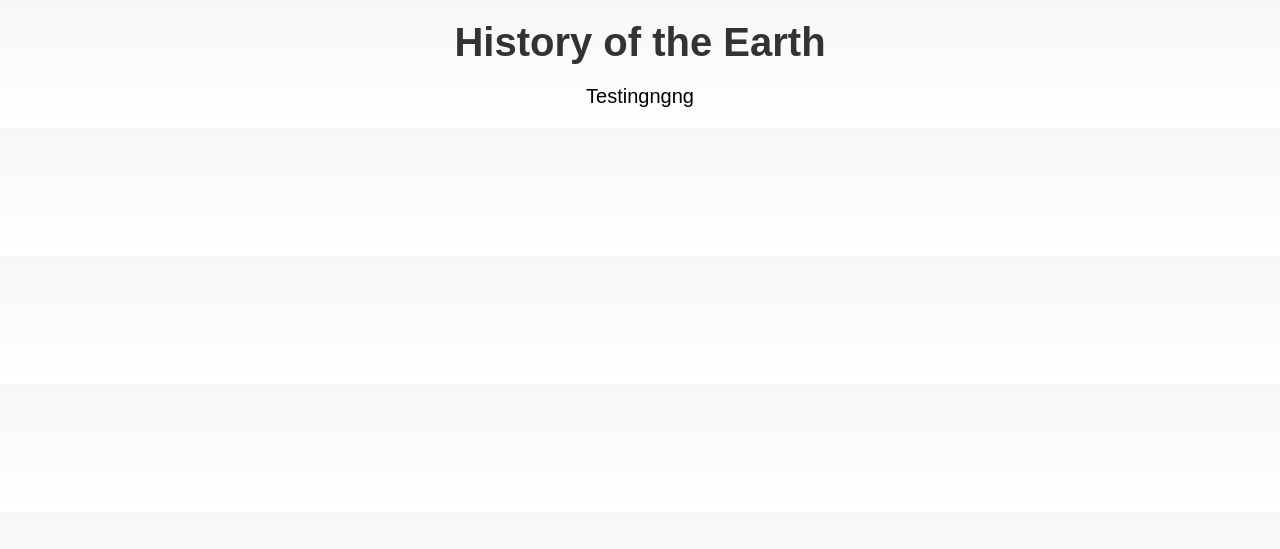
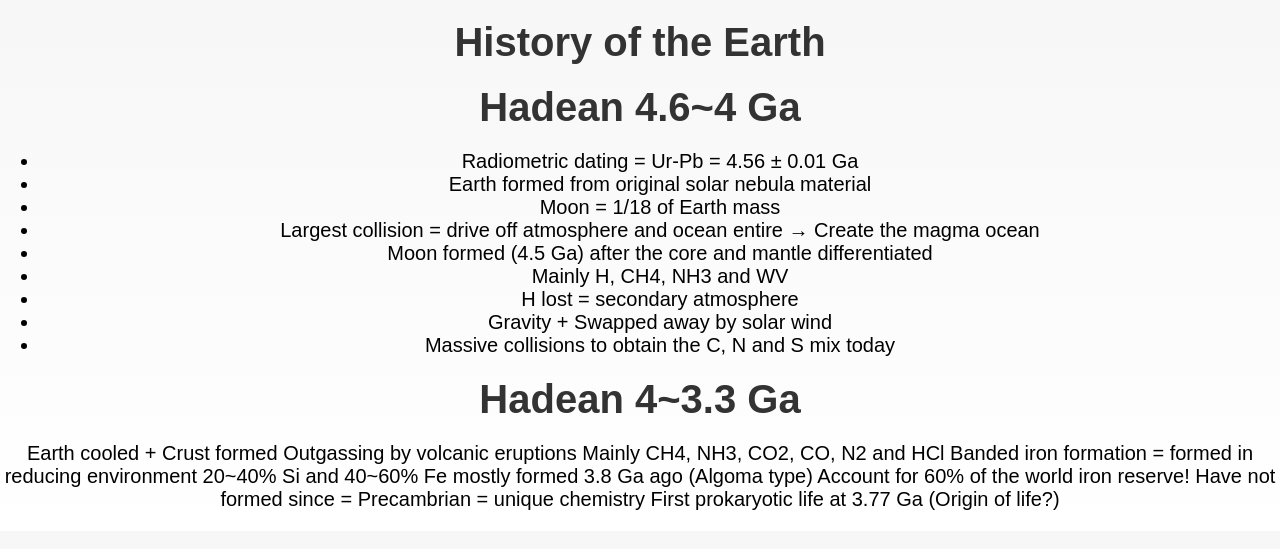
Before and after one commit to WeikiatToh/WeikiatToh.github.io, a Jekyll site: the page built from _pages/history_of_earth.md, in a window 1280 px wide. Shown: the top 549 px of the page. Built offline with Jekyll 4.4.1, drawn with Linux system fonts in a browser that asks for light colours.

Commit message:
Content upgrade

```diff
--- a/_pages/history_of_earth.md
+++ b/_pages/history_of_earth.md
@@ -4,4 +4,23 @@ title: History of the Earth
 permalink: /history-of-earth/
 ---
 
-Testingngng
+# Hadean 4.6~4 Ga
+- Radiometric dating = Ur-Pb = 4.56 ± 0.01 Ga
+- Earth formed from original solar nebula material
+- Moon = 1/18 of Earth mass
+- Largest collision = drive off atmosphere and ocean entire → Create the magma ocean
+- Moon formed (4.5 Ga) after the core and mantle differentiated
+- Mainly H, CH4, NH3 and WV
+- H lost = secondary atmosphere
+- Gravity + Swapped away by solar wind
+- Massive collisions to obtain the C, N and S mix today
+
+# Hadean 4~3.3 Ga
+Earth cooled + Crust formed
+Outgassing by volcanic eruptions
+Mainly CH4, NH3, CO2, CO, N2 and HCl
+Banded iron formation = formed in reducing environment
+20~40% Si and 40~60% Fe mostly formed 3.8 Ga ago (Algoma type)
+Account for 60% of the world iron reserve!
+Have not formed since = Precambrian = unique chemistry
+First prokaryotic life at 3.77 Ga (Origin of life?)
```
Also changed, not shown: .obsidian/workspace.json.
